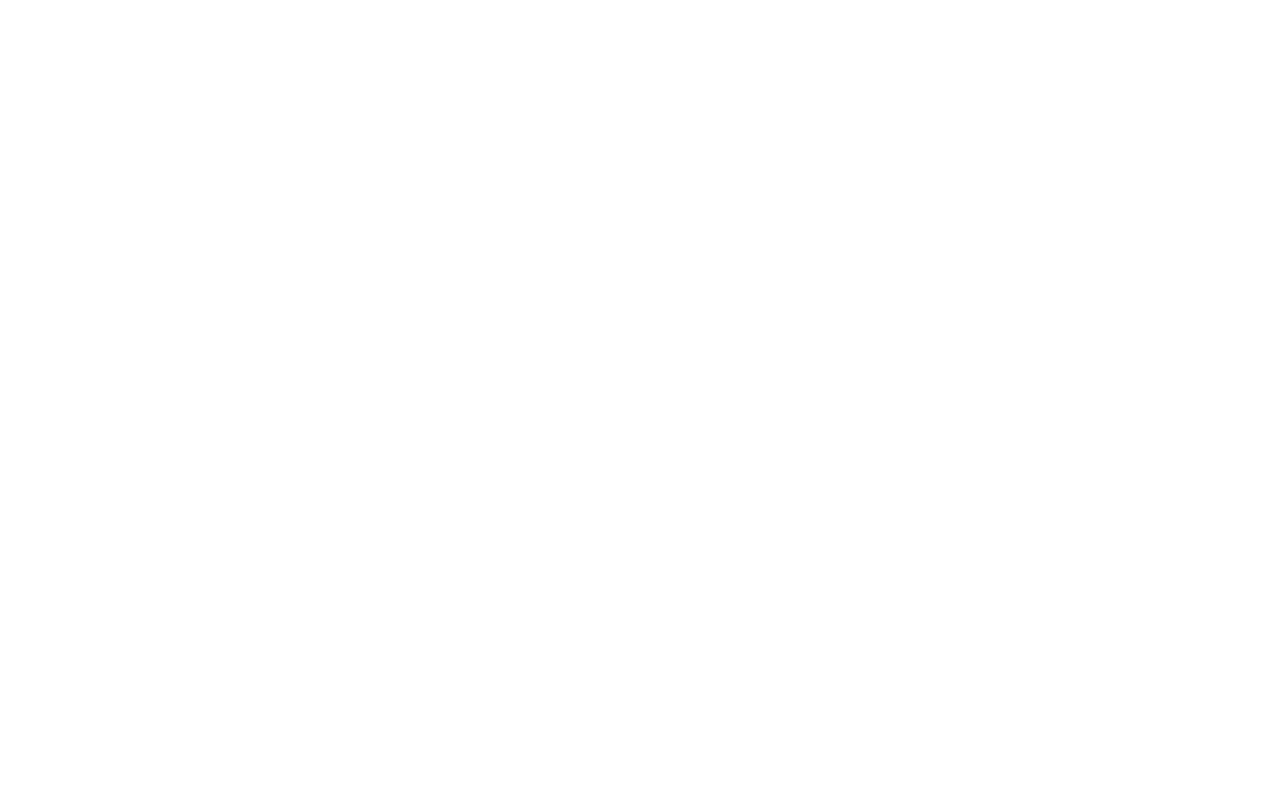
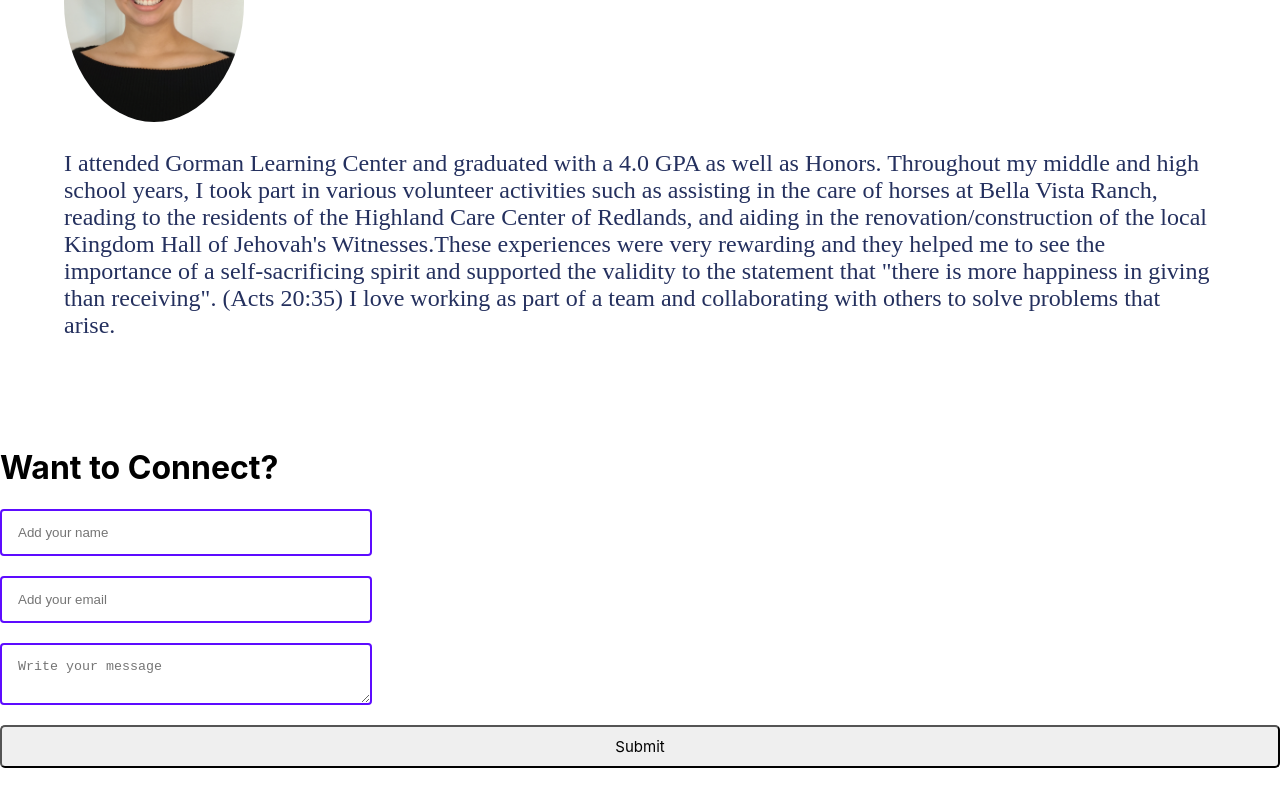
Before and after one commit to Krcano/Kelly-Cano, a React (Create React App) app in the folder kelly-cano/: page / in a window 1280 px wide. Shown: the part 446-1246 px from the top of the page. Before the commit the page ends 800 px from the top, so only its background shows below. Built offline with nearby package versions, Linux system fonts and the light colour scheme.

Commit message:
added contact form and spacing and font colors to components

```diff
--- a/kelly-cano/src/App.js
+++ b/kelly-cano/src/App.js
@@ -1,5 +1,6 @@
 import Header from "./components/Header";
 import Footer from "./components/Footer";
+import About from "./components/About";
 // import Navigation from "./components/Navigation";
 import Project from "./components/Project";
 // import "./App.css";
@@ -8,6 +9,8 @@ function App() {
   return (
     <div className="">
       <Header />
+      {/* <Navigation/> */}
+      <About/>
       <Project />
       <Footer />
     </div>
--- a/kelly-cano/src/components/About.js
+++ b/kelly-cano/src/components/About.js
@@ -1,11 +1,25 @@
 import React from "react";
-
+const styles = {
+  prof: {
+    height: "15em",
+    borderRadius: " 100%",
+  },
+  aboutMeP: {
+    texAlign: "center",
+    fontSize: "1.5em"
+  },
+  aboutContainer: {
+    fontFamily: "Playfair Display, serif",
+    color: "#24305e",
+    padding: " 4em",
+  },
+};
 const About = () => {
   return (
-    <div id="aboutMe">
+    <div id="aboutMe" style={styles.aboutContainer}>
       <h2>About Me</h2>
-      <img src="./prof.jpg" alt="Profile" />
-      <p>
+      <img src="./prof.jpg" alt="Profile" style={styles.prof} />
+      <p style={styles.aboutMeP}>
         I attended Gorman Learning Center and graduated with a 4.0 GPA as well
         as Honors. Throughout my middle and high school years, I took part in
         various volunteer activities such as assisting in the care of horses at
--- /dev/null
+++ b/kelly-cano/src/components/Contact.js
@@ -0,0 +1,55 @@
+import React from "react";
+const styles = {
+  input: {
+    padding: "14px 32px 14px 16px",
+    borderRadius: "4px",
+    border: "2px solid #5d0cff",
+    outline: "none",
+    width: "320px",
+    // background: transparent;}
+    marginBottom: "20px",
+  },
+  form: {
+    display: "flex",
+    marginBottom: "32px",
+    flexDirection: "column",
+    // justifyContent:'center'
+  },
+  button: {
+    // border: "none",
+    padding: "10px 20px",
+    // margin: "5px",
+    borderRadius: "5px",
+    cursor: "pointer",
+    // textDecoration: "none",
+    fontSize: "15px",
+    fontFamily: "inherit",
+  },
+};
+const Contact = () => {
+  return (
+    <form id="contact" style={styles.form}>
+      <h1>Want to Connect?</h1>
+      {/* <label>Name</label> */}
+      <input
+        style={styles.input}
+        type="text"
+        placeholder="Add your name"
+      ></input>
+      {/* <label>Email Address</label> */}
+      <input
+        style={styles.input}
+        type="text"
+        placeholder="Add your email"
+      ></input>
+      {/* <label>Message</label> */}
+      <textarea
+        style={styles.input}
+        placeholder="Write your message"
+      ></textarea>
+      <button style={styles.button}>Submit</button>
+    </form>
+  );
+};
+
+export default Contact;
--- a/kelly-cano/src/components/Footer.js
+++ b/kelly-cano/src/components/Footer.js
@@ -1,9 +1,9 @@
 import React from 'react'
-
+import Contact from './Contact'
 const Footer = () => {
     return (
         <div>
-
+            <Contact/>
         </div>
     )
 }
--- a/kelly-cano/src/components/Navigation.js
+++ b/kelly-cano/src/components/Navigation.js
@@ -20,17 +20,12 @@ const Navigation = () => {
     <div>
       <ul style={styles.navbar}>
         <li>
-          <a style={styles.navbarA} href="/">
-            Home
-          </a>
-        </li>
-        <li>
-          <a style={styles.navbarA} href="/#aboutMe">
+          <a href="#aboutMe" style={styles.navbarA}>
             About Me
           </a>
         </li>
         <li>
-          <a style={styles.navbarA} href="/#projects">
+          <a style={styles.navbarA} href="#projects">
             Projects
           </a>
         </li>
```
Also changed, not shown: kelly-cano/src/components/Header.js (+4 -3 lines).
